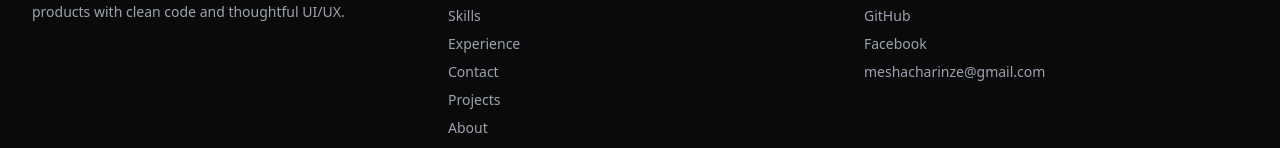
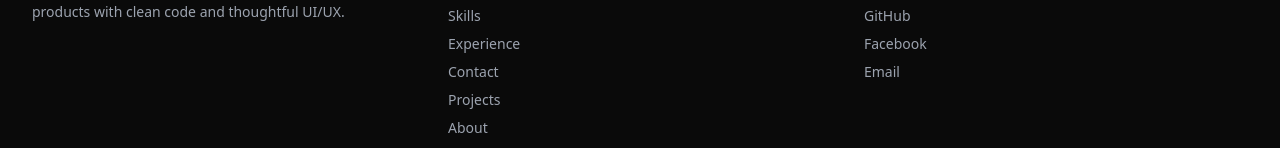
Before and after one commit to meshach567/meshachportfoliodev, a Next.js app: page / in a window 1280 px wide. Shown: the part 4840-4988 px from the top of the page. Built offline with nearby package versions, Linux system fonts and the light colour scheme.

Commit message:
refactor: change the name of the email to email

```diff
--- a/components/shared/Footer.tsx
+++ b/components/shared/Footer.tsx
@@ -38,7 +38,7 @@ export default function Footer() {
             ))}
             <li>
               <Link className="hover:text-white transition" href="mailto:meshacharinze@gmail.com">
-                meshacharinze@gmail.com
+                Email
               </Link>
             </li>
           </ul>
```
